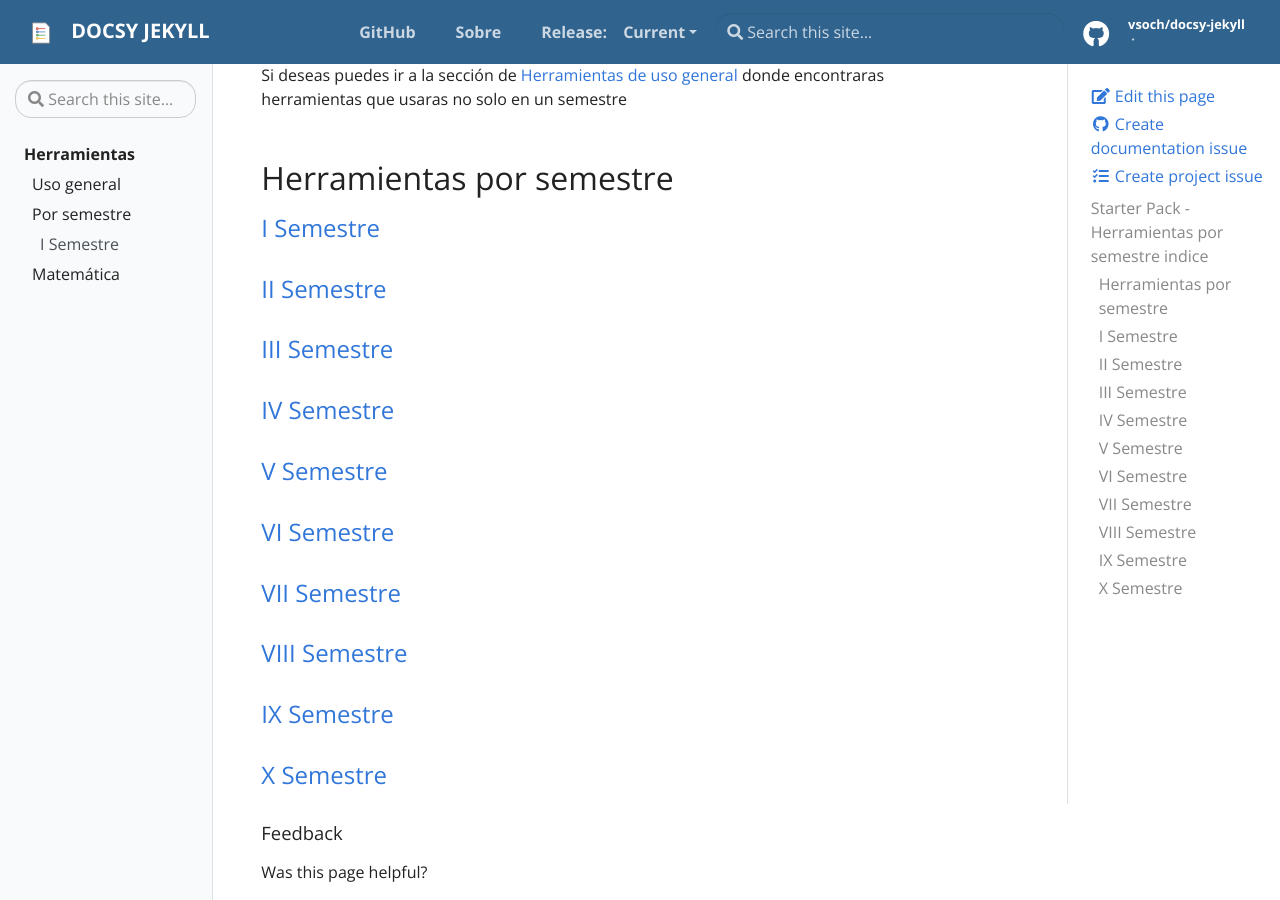
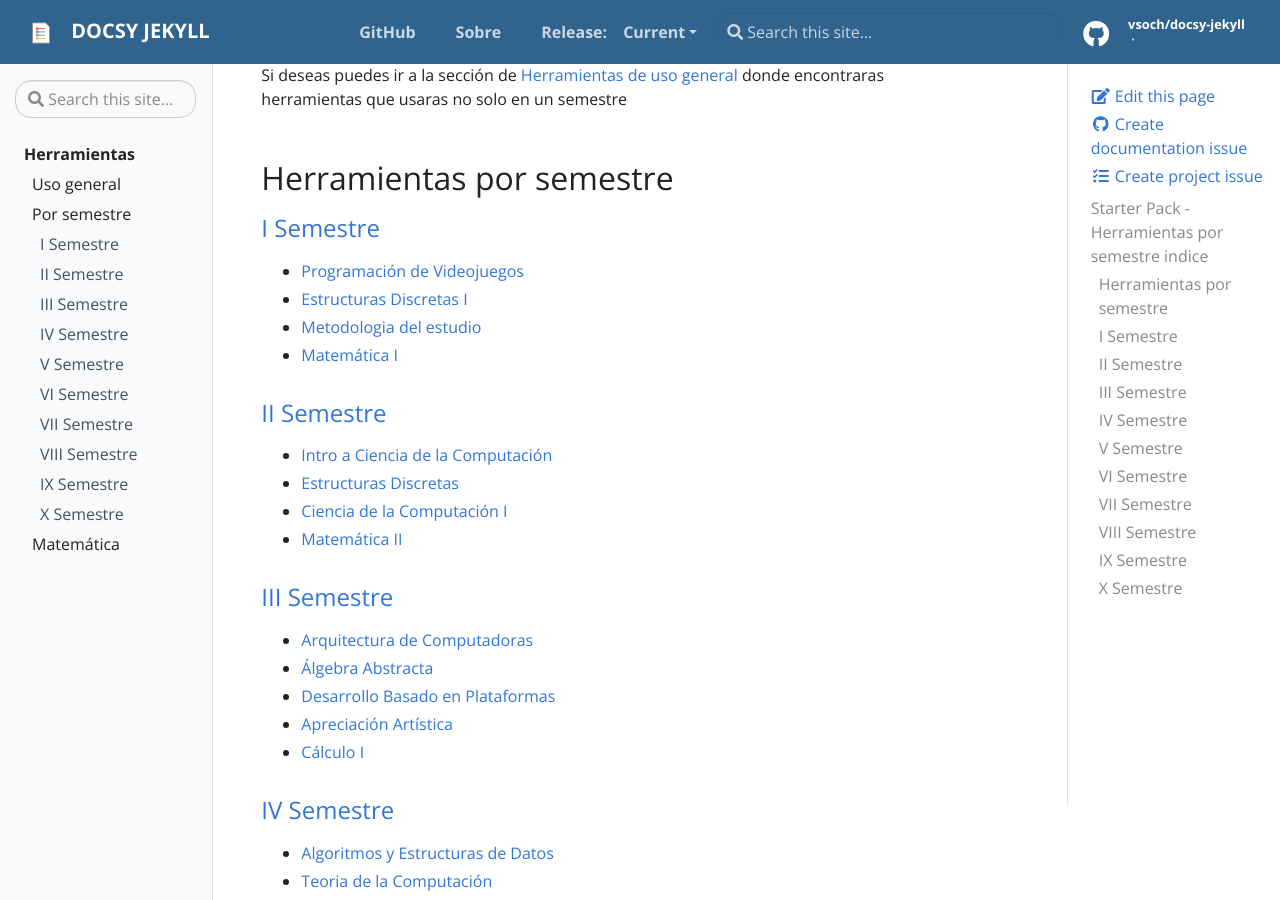
Before and after one commit to ACMUCSP/starter-pack, a Jekyll site: the page built from pages/herramientas/por-semestre.md, in a window 1280 px wide and 900 px high, scrolled down 243 px. Built offline with Jekyll 4.4.1, drawn with Linux system fonts in a browser that asks for light colours; some of the changed text lies outside the part shown.

Commit message:
Navegacion

```diff
--- a/_data/starter-pack-tools/por-cursos/IV-semestre.yml
+++ b/_data/starter-pack-tools/por-cursos/IV-semestre.yml
@@ -30,7 +30,7 @@
     - nombre: Segunda derivadas
     - nombre: Herramientas del área de matemáticas
       enlace: ../matematica
-- nombre: "Cálculo II"
+- nombre: "Estadística y probabilidades"
   herramientas:
     - nombre: Geogebra
       enlace: https://www.geogebra.org/classic
--- a/pages/herramientas/por-semestre.md
+++ b/pages/herramientas/por-semestre.md
@@ -12,10 +12,38 @@ Si deseas puedes ir a la sección de [Herramientas de uso general]({{ site.baseu
 
 ## Herramientas por semestre
 ### [I Semestre]({{ site.baseurl }}/pages/herramientas/I-semestre)
+- [Programación de Videojuegos]({{ site.baseurl }}/pages/herramientas/I-semestre#programación-de-videojuegos)
+- [Estructuras Discretas I]({{ site.baseurl }}/pages/herramientas/I-semestre#estructuras-discretas-i)
+- [Metodologia del estudio]({{ site.baseurl }}/pages/herramientas/I-semestre#metodologia-del-estudio)
+- [Matemática I]({{ site.baseurl }}/pages/herramientas/I-semestre#matemática-i)
+
 ### [II Semestre]({{ site.baseurl }}/pages/herramientas/II-semestre)
+- [Intro a Ciencia de la Computación]({{ site.baseurl }}/pages/herramientas/II-semestre#intro-a-la-ciencia-de-la-computación)
+- [Estructuras Discretas]({{ site.baseurl }}/pages/herramientas/II-semestre#estructuras-discretas-ii)
+- [Ciencia de la Computación I]({{ site.baseurl }}/pages/herramientas/II-semestre#ciencia-de-la-computación-i)
+- [Matemática II]({{ site.baseurl }}/pages/herramientas/II-semestre#matemática-ii)
+
 ### [III Semestre]({{ site.baseurl }}/pages/herramientas/III-semestre)
+- [Arquitectura de Computadoras]({{ site.baseurl }}/pages/herramientas/III-semestre#arquitectura-de-computadoras)
+- [Álgebra Abstracta]({{ site.baseurl }}/pages/herramientas/III-semestre#álgebra-abstracta)
+- [Desarrollo Basado en Plataformas]({{ site.baseurl }}/pages/herramientas/III-semestre#desarrollo-basado-en-plataformas)
+- [Apreciación Artística]({{ site.baseurl }}/pages/herramientas/III-semestre#apreciación-artística)
+- [Cálculo I]({{ site.baseurl }}/pages/herramientas/III-semestre#cálculo-i)
+
 ### [IV Semestre]({{ site.baseurl }}/pages/herramientas/IV-semestre)
+- [Algoritmos y Estructuras de Datos]({{ site.baseurl }}/pages/herramientas/IV-semestre#aed---algoritmos-y-estructuras-de-datos)
+- [Teoria de la Computación]({{ site.baseurl }}/pages/herramientas/IV-semestre#teoria-de-la-computación)
+- [Base de Datos I]({{ site.baseurl }}/pages/herramientas/IV-semestre#base-de-datos-i)
+- [Cálculo II]({{ site.baseurl }}/pages/herramientas/IV-semestre#cálculo-ii)
+- [Estadística y probabilidades]({{ site.baseurl }}/pages/herramientas/IV-semestre#estadística-y-probabilidades)
+
 ### [V Semestre]({{ site.baseurl }}/pages/herramientas/V-semestre)
+- [Fisica Computacional]({{ site.baseurl }}/pages/herramientas/V-semestre#fisica-computacional)
+- [Análisis de Algoritmos]({{ site.baseurl }}/pages/herramientas/V-semestre#ada---análisis-de-algoritmos)
+- [Base de Datos II]({{ site.baseurl }}/pages/herramientas/V-semestre#base-de-datos-ii)
+- [Ing de Software I]({{ site.baseurl }}/pages/herramientas/V-semestre#ing-de-software-i)
+- [Análisis Numérico]({{ site.baseurl }}/pages/herramientas/V-semestre#análisis-numérico)
+
 ### [VI Semestre]({{ site.baseurl }}/pages/herramientas/VI-semestre)
 ### [VII Semestre]({{ site.baseurl }}/pages/herramientas/VII-semestre)
 ### [VIII Semestre]({{ site.baseurl }}/pages/herramientas/VIII-semestre)
```
Also changed, not shown: _data/toc.yml (+19 -1 lines).
